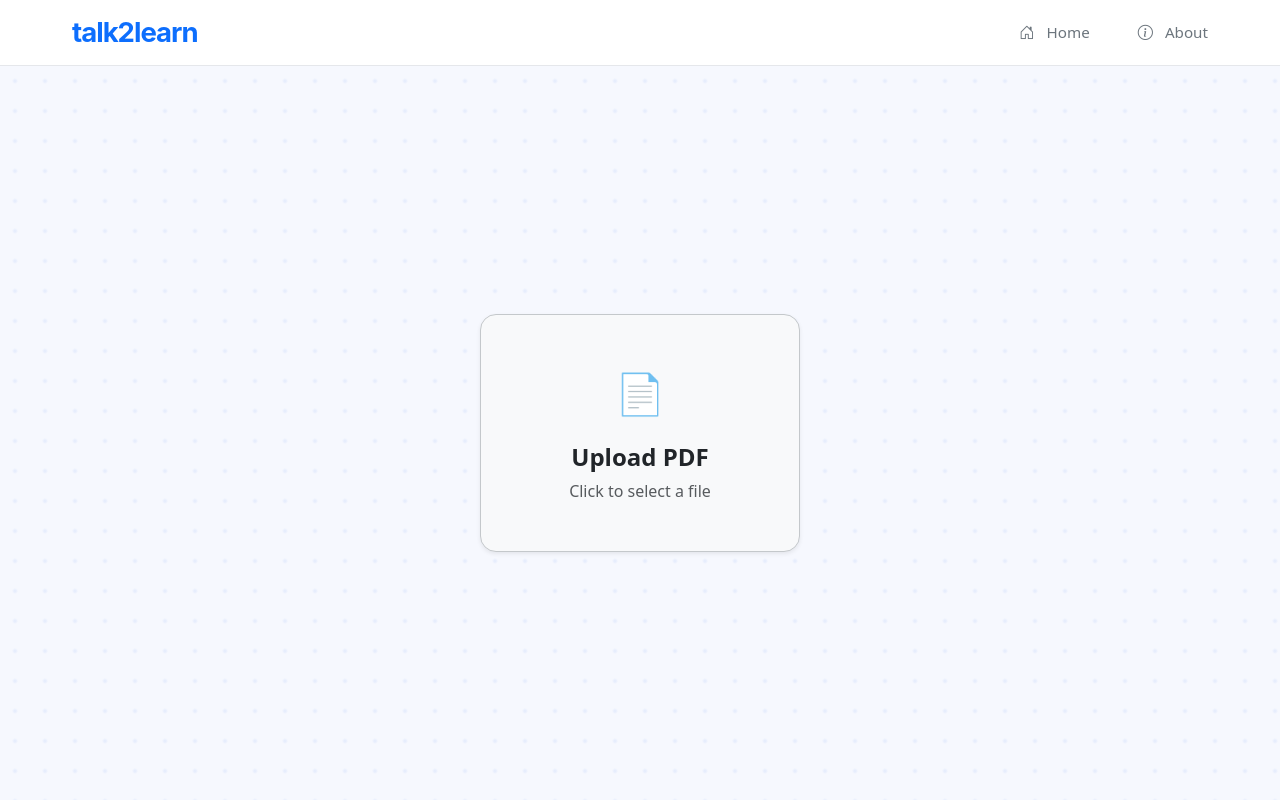
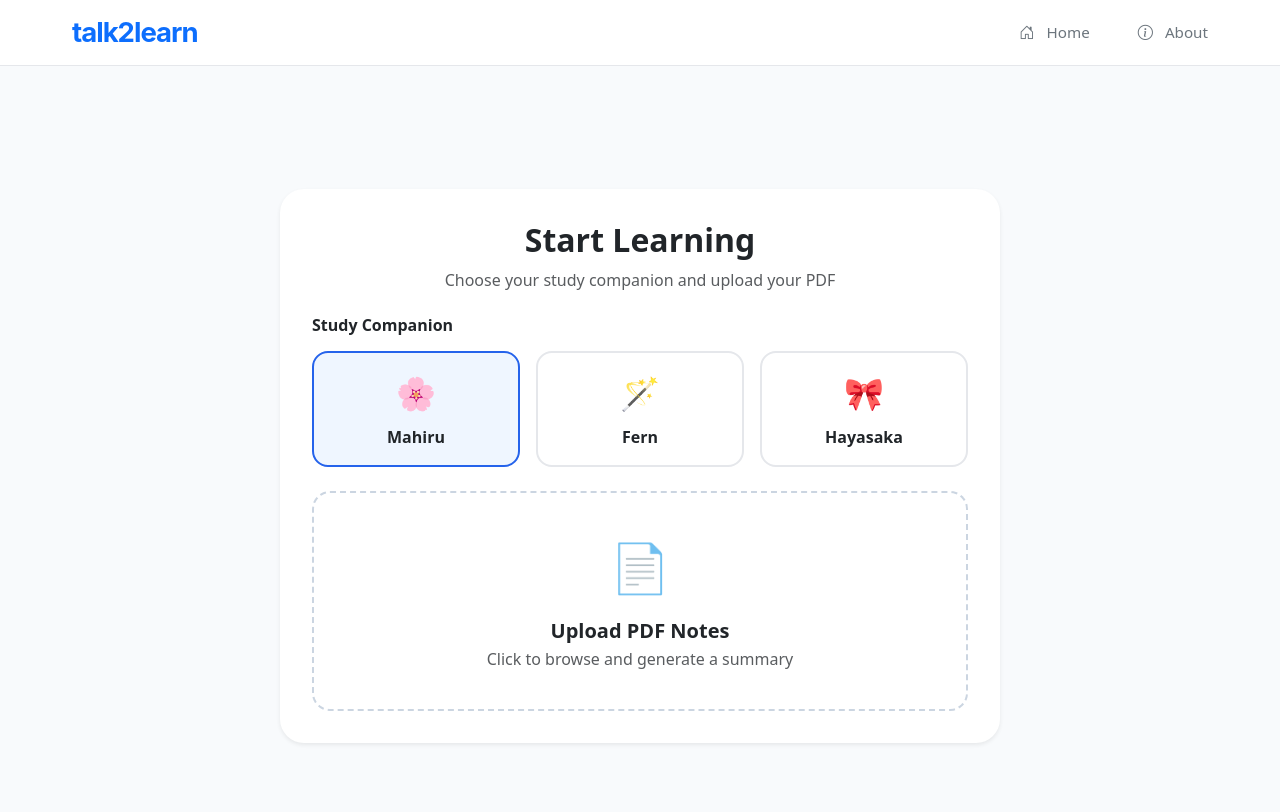
Before and after one commit to withhloveee/persona-ai-app, a Vue app in the folder frontend/: page /upload in a window 1280 px wide. Shown: the top 812 px of the page. Built offline with nearby package versions, Linux system fonts and the light colour scheme.

Commit message:
Added: character option on upload page.

```diff
--- a/frontend/src/components/ChatBot.vue
+++ b/frontend/src/components/ChatBot.vue
@@ -119,6 +119,7 @@ marked.use({
 
 const summaryStore = useSummaryStore()
 const { messages } = storeToRefs(summaryStore)
+const { selectedCharacter } = storeToRefs(summaryStore)
 
 const userInput = ref('')
 
@@ -190,7 +191,8 @@ watch(
 
         aiMessage.value.rendered = cleanHTML
       },
-      documentId
+      documentId,
+      selectedCharacter.value
     )
 
   }
--- a/frontend/src/composables/fetchAIResponse.js
+++ b/frontend/src/composables/fetchAIResponse.js
@@ -1,9 +1,10 @@
 import { ref } from "vue"
 
-export async function fetchAIResponse(input,onChunk,documentId=null) {
+export async function fetchAIResponse(input,onChunk,documentId=null,character=null) {
 
     const response = ref("")
     const token = localStorage.getItem("token")
+    console.log("YUM", character)
 
     try {
         const res = await fetch("http://127.0.0.1:8000/chat",{
@@ -14,7 +15,9 @@ export async function fetchAIResponse(input,onChunk,documentId=null) {
         },
         body: JSON.stringify({
             message: input,
-            document_id: documentId // if nothing is given: null is passed
+            // if nothing is given: null is passed
+            document_id: documentId,
+            character: character
         })
     })
 
--- a/frontend/src/stores/chat.js
+++ b/frontend/src/stores/chat.js
@@ -8,12 +8,15 @@ export const useSummaryStore = defineStore("summary", () => {
 
     const summaryReady = ref(false)
     const messages = ref([])
+    const selectedCharacter = ref("mahiru")
+
 
     return {
         markdown,
         loading,
         summaryReady,
-        messages
+        messages,
+        selectedCharacter
     }
 })
 
--- a/frontend/src/views/HomeView.vue
+++ b/frontend/src/views/HomeView.vue
@@ -26,7 +26,7 @@
                 Upload PDF <span class="arrow">→</span>
               </RouterLink>
               <RouterLink v-else to="/register" class="btn-primary-custom">
-                Start Learning <span class="arrow">→</span>
+                Start Learning
               </RouterLink>
             </div>
 
@@ -212,7 +212,6 @@ const isLoggedIn = ref(!!localStorage.getItem("token"))
 
 .btn-primary-custom:hover {
   background-color: #c8e44a;
-  transform: translateY(-1px);
 }
 
 .btn-primary-custom:active {
--- a/frontend/src/views/UploadView.vue
+++ b/frontend/src/views/UploadView.vue
@@ -1,25 +1,82 @@
 <template>
-  <div class="page-wrapper">
-
-    <Appheader :nav-items="navItems" />
+  <div>
+    <Appheader :nav-items="navItems"></Appheader>
 
     <div class="self-container d-flex justify-content-center align-items-center">
+    <div class="setup-card shadow-sm">
 
+      <!-- Heading -->
+      <div class="text-center mb-4">
+        <h2 class="fw-bold mb-2">Start Learning</h2>
+        <p class="text-muted mb-0">
+          Choose your study companion and upload your PDF
+        </p>
+      </div>
+
+      <!-- Character Selection -->
+      <div class="mb-4">
+        <h6 class="section-title">Study Companion</h6>
+
+        <div class="character-grid">
+
+          <label
+            class="character-card-option"
+            :class="{ active: selectedCharacter === 'mahiru' }"
+          >
+            <input
+              type="radio"
+              value="mahiru"
+              v-model="selectedCharacter"
+            >
+            <div class="character-emoji">🌸</div>
+            <div class="character-name">Mahiru</div>
+          </label>
+
+          <label
+            class="character-card-option"
+            :class="{ active: selectedCharacter === 'fern' }"
+          >
+            <input
+              type="radio"
+              value="fern"
+              v-model="selectedCharacter"
+            >
+            <div class="character-emoji">🪄</div>
+            <div class="character-name">Fern</div>
+          </label>
+
+          <label
+            class="character-card-option"
+            :class="{ active: selectedCharacter === 'hayasaka' }"
+          >
+            <input
+              type="radio"
+              value="hayasaka"
+              v-model="selectedCharacter"
+            >
+            <div class="character-emoji">🎀</div>
+            <div class="character-name">Hayasaka</div>
+          </label>
+
+        </div>
+      </div>
+
+      <!-- Upload Box -->
       <label
         for="pdfInput"
-        class="border border-secondary-subtle rounded-4 px-5 py-5 bg-light
-               d-flex flex-column align-items-center
-               shadow-sm upload-box"
+        class="upload-box"
       >
-        <span class="fs-1 mb-3">📄</span>
+        <div class="upload-icon">
+          📄
+        </div>
 
-        <span class="fs-4 fw-semibold">
-          Upload PDF
-        </span>
+        <h5 class="fw-semibold mb-1">
+          Upload PDF Notes
+        </h5>
 
-        <span class="text-muted mt-1">
-          Click to select a file
-        </span>
+        <p class="text-muted mb-0">
+          Click to browse and generate a summary
+        </p>
       </label>
 
       <input
@@ -33,67 +90,38 @@
     </div>
 
   </div>
+  </div>
 </template>
 
-<style scoped>
-.page-wrapper {
-  min-height: 100vh;
-  display: flex;
-  flex-direction: column;
-}
-
-.self-container {
-  flex: 1;
-
-  background-color: #f6f8fe;
-  background-image: radial-gradient(
-    rgba(37, 99, 235, 0.08) 0.6px,
-    transparent 3px
-  );
-  background-size: 30px 30px;
-}
-
-.upload-box {
-  min-width: 320px;
-  min-height: 220px;
-  cursor: pointer;
-  transition: 0.2s ease;
-}
-
-.upload-box:hover {
-  transform: translateY(-2px);
-}
-</style>
-
 <script setup>
+import { ref } from 'vue'
+import { storeToRefs } from 'pinia'
 import { useRouter } from 'vue-router'
 import { extractPDFText } from '@/composables/extractPDFText'
 import { summarizeText } from '@/composables/summarizeText'
-import { useSummaryStore } from "@/stores/chat"
+import { useSummaryStore } from '@/stores/chat'
 import Appheader from '@/components/Appheader.vue'
 
 const router = useRouter()
 const chatStore = useSummaryStore()
+const { selectedCharacter } = storeToRefs(chatStore)
 
 async function handlePDF(event) {
-    // Get first selected file
-    const file = event.target.files[0]
+  const file = event.target.files[0]
 
-    // route change
-    router.push("summarize");
+  if (!file) return
 
-    console.log(file.name)
-    console.log(file.size)
-    const text = await extractPDFText(file);
-    console.log(text)
-    const summary = await summarizeText(text)
-    console.log(chatStore.markdown)
+  router.push('/summarize')
 
+  console.log('Character:', selectedCharacter.value)
+  console.log(file.name)
 
+  const text = await extractPDFText(file)
+  await summarizeText(text)
+
+  console.log(chatStore.markdown)
 }
 
-
-// for navbar:
 const navItems = [
   {
     label: "Home",
@@ -107,3 +135,99 @@ const navItems = [
   }
 ]
 </script>
+
+<style scoped>
+.self-container {
+  min-height: 100vh;
+  padding: 2rem;
+  background: #f8fafc;
+}
+
+.setup-card {
+  width: 100%;
+  max-width: 720px;
+  background: white;
+  border-radius: 24px;
+  padding: 2rem;
+}
+
+.section-title {
+  font-weight: 600;
+  margin-bottom: 1rem;
+}
+
+.character-grid {
+  display: grid;
+  grid-template-columns: repeat(3, 1fr);
+  gap: 1rem;
+}
+
+.character-card-option {
+  border: 2px solid #e5e7eb;
+  border-radius: 16px;
+  padding: 1rem;
+  text-align: center;
+  cursor: pointer;
+  transition: all 0.2s ease;
+}
+
+.character-card-option:hover {
+  border-color: #3b82f6;
+  transform: translateY(-2px);
+}
+
+.character-card-option.active {
+  border-color: #2563eb;
+  background: #eff6ff;
+}
+
+.character-card-option input {
+  display: none;
+}
+
+.character-emoji {
+  font-size: 2rem;
+  margin-bottom: 0.5rem;
+}
+
+.character-name {
+  font-weight: 600;
+}
+
+.upload-box {
+  width: 100%;
+  min-height: 220px;
+
+  border: 2px dashed #cbd5e1;
+  border-radius: 18px;
+
+  display: flex;
+  flex-direction: column;
+  justify-content: center;
+  align-items: center;
+
+  text-align: center;
+  cursor: pointer;
+  transition: all 0.2s ease;
+}
+
+.upload-box:hover {
+  border-color: #2563eb;
+  background: #f8fbff;
+}
+
+.upload-icon {
+  font-size: 3rem;
+  margin-bottom: 1rem;
+}
+
+@media (max-width: 768px) {
+  .character-grid {
+    grid-template-columns: 1fr;
+  }
+
+  .setup-card {
+    padding: 1.5rem;
+  }
+}
+</style>
```
Also changed, not shown: 1 other file (tests, documents, lock files or other folders).
